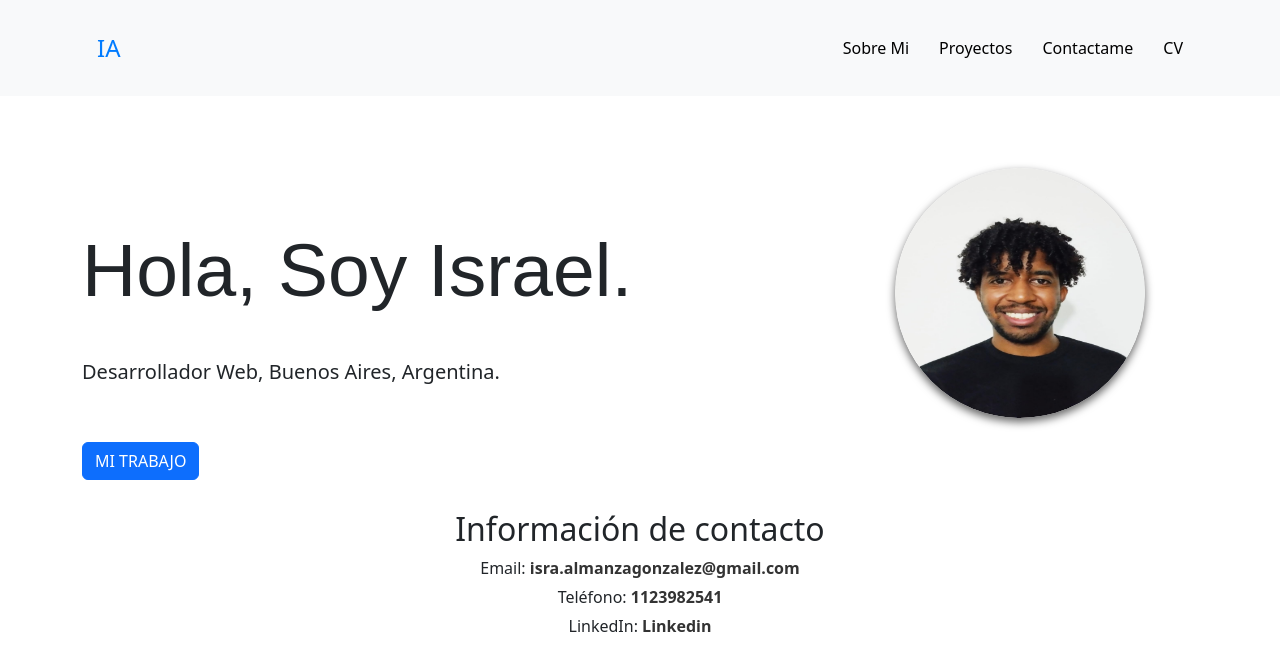
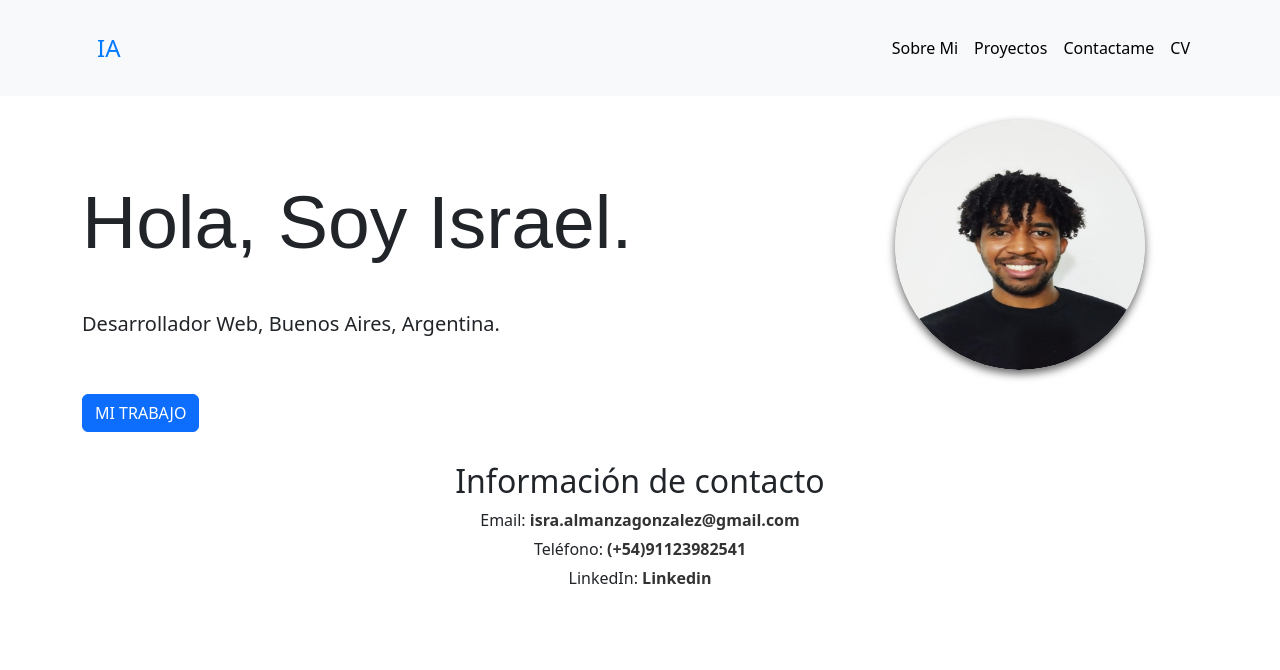
Before and after one commit to ialmanza/portfolio, an Angular app: page / in a window 1280 px wide. Shown: the top 670 px of the page. Built offline with nearby package versions, Linux system fonts and the light colour scheme.

Commit message:
prueba version movil

```diff
--- a/src/app/app.component.html
+++ b/src/app/app.component.html
@@ -5,7 +5,7 @@
   <section class="contact-info">
     <h2>Información de contacto</h2>
     <p>Email: <a href="mailto:isra.almanzagonzalez@gmail.com">isra.almanzagonzalez&#64;gmail.com</a></p>
-    <p>Teléfono: <a href="tel:+1123982541">1123982541</a></p>
+    <p>Teléfono: <a href="tel:+5491123982541">(+54)91123982541</a></p>
     <p>LinkedIn: <a href="https://www.linkedin.com/in/israel-almanza-gonzalez-5b9b3a231" target="_blank">Linkedin</a></p>
   </section>
 </footer>
--- a/src/app/components/navigation/navigation.component.html
+++ b/src/app/components/navigation/navigation.component.html
@@ -1,4 +1,4 @@
- <nav class="navbar navbar-light bg-light">
+ <!-- <nav class="navbar navbar-light bg-light">
   <div class="container d-flex justify-content-between align-items-center">
     <a href="/" class="navbar-brand">
       IA
@@ -10,24 +10,63 @@
     <a href="assets/Israel Almanza CV.pdf" download="Israel Almanza CV.pdf">CV</a>
     </div>
   </div>
-</nav>
-<br><br>
+</nav> -->
 
-<!-- <nav class="navbar navbar-light bg-light">
+
+<nav class="navbar navbar-light bg-light navbar-expand-lg">
   <div class="container d-flex justify-content-between align-items-center">
     <a href="/" class="navbar-brand">
       IA
     </a>
+    <button class="navbar-toggler" type="button" data-toggle="collapse" data-target="#navbarNav" aria-controls="navbarNav" aria-expanded="false" aria-label="Toggle navigation">
+      <span class="navbar-toggler-icon"></span>
+    </button>
+    <div class="collapse navbar-collapse justify-content-end" id="navbarNav">
+      <div class="navbar-buttons">
         <ul class="navbar-nav">
           <li class="nav-item">
-        <a class="nav-link" href="#" (click)="navegar()">Sobre Mi</a>
+            <a class="nav-link" href="/sobre-mi">Sobre Mi</a>
           </li>
           <li class="nav-item">
-        <a class="nav-link" href="#" (click)="navegarAProyectos()">Proyectos</a>
+            <a class="nav-link" href="/proyectos">Proyectos</a>
           </li>
           <li class="nav-item">
-        <a class="nav-link" href="#" (click)="navegarAContactame()">Contactame</a>
+            <a class="nav-link" href="/contactame">Contactame</a>
+          </li>
+          <li class="nav-item">
+            <a class="nav-link" href="assets/Israel Almanza CV.pdf" download="Israel Almanza CV.pdf">CV</a>
+          </li>
+        </ul>
+
+        </div>
+    </div>
+
+  </div>
+</nav>
+
+<!-- <nav class="navbar navbar-light bg-light navbar-expand-lg fixed-top">
+  <div class="container">
+    <a href="/" class="navbar-brand">IA</a>
+    <button class="navbar-toggler" type="button" data-toggle="collapse" data-target="#navbarNav" aria-controls="navbarNav" aria-expanded="false" aria-label="Toggle navigation">
+      <span class="navbar-toggler-icon"></span>
+    </button>
+    <div class="collapse navbar-collapse" id="navbarNav">
+      <div class="navbar-buttons">
+        <ul class="navbar-nav">
+          <li class="nav-item">
+            <a class="nav-link" href="/sobre-mi">Sobre Mi</a>
+          </li>
+          <li class="nav-item">
+            <a class="nav-link" href="/proyectos">Proyectos</a>
+          </li>
+          <li class="nav-item">
+            <a class="nav-link" href="/contactame">Contáctame</a>
+          </li>
+          <li class="nav-item">
+            <a class="nav-link" href="assets/Israel Almanza CV.pdf" download="Israel Almanza CV.pdf">CV</a>
           </li>
         </ul>
       </div>
+    </div>
+  </div>
 </nav> -->
--- a/src/app/components/principal/principal.component.html
+++ b/src/app/components/principal/principal.component.html
@@ -1,4 +1,4 @@
-
+<!--
 <header class="masthead">
   <div class="container intro-text">
     <div>
@@ -38,4 +38,36 @@
 
   </div>
 
+</header> -->
+
+
+
+<header class="masthead">
+  <div class="container intro-text">
+    <div class="row">
+      <div class="col-xs-12 col-md-8">
+        <div class="intro-text">
+          <div class="intro-heading">
+            <div class="custom-heading">Hola, Soy Israel.</div>
+            <div class="intro-lead-in" style="font-size: 20px;">Desarrollador Web, Buenos Aires, Argentina.</div>
+          </div>
+        </div>
+      </div>
+
+      <div class="col-xs-12 col-md-4">
+        <div class="avatar p-4 text-center">
+          <div class="circle-container">
+            <img id="principialImage" src="assets/inicio.jpeg" class="circle-image img-fluid" alt="Imagen de proyecto">
+          </div>
+        </div>
+      </div>
+    </div>
+
+    <div class="row">
+      <div class="col-xs-12 col-md-12 ">
+        <button type="button" class="btn btn-primary btn-xl text-uppercase" (click)="navegarAProyectos()">Mi trabajo</button>
+      </div>
+    </div>
+
+  </div>
 </header>
--- a/src/app/components/sobre-mi/sobre-mi.component.html
+++ b/src/app/components/sobre-mi/sobre-mi.component.html
@@ -74,6 +74,7 @@
         }
     </style>
     <link rel="stylesheet" href="https://cdnjs.cloudflare.com/ajax/libs/font-awesome/6.0.0-beta3/css/all.min.css">
+
 </head>
 <body>
 
```
Also changed, not shown: src/app/components/principal/principal.component.ts (+5 -5 lines). Lines whose indentation alone changed are shown as unchanged.
